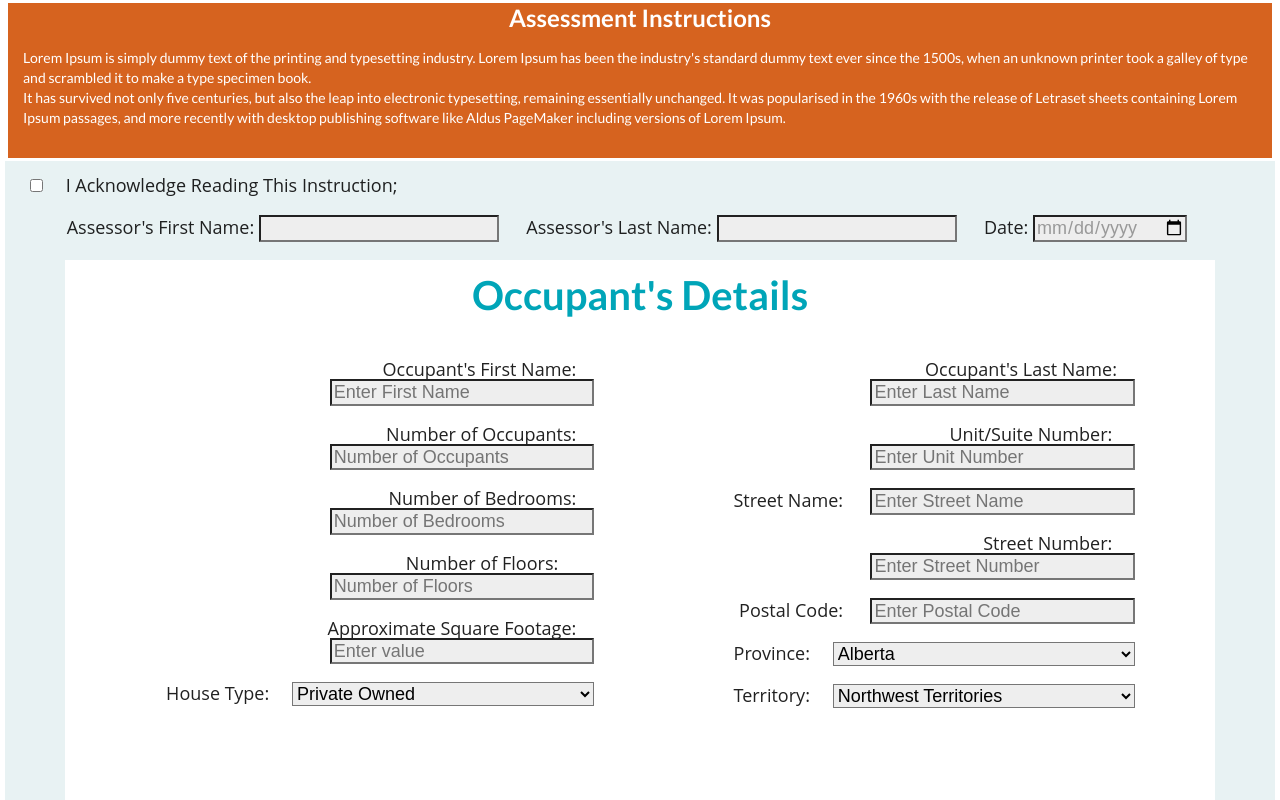
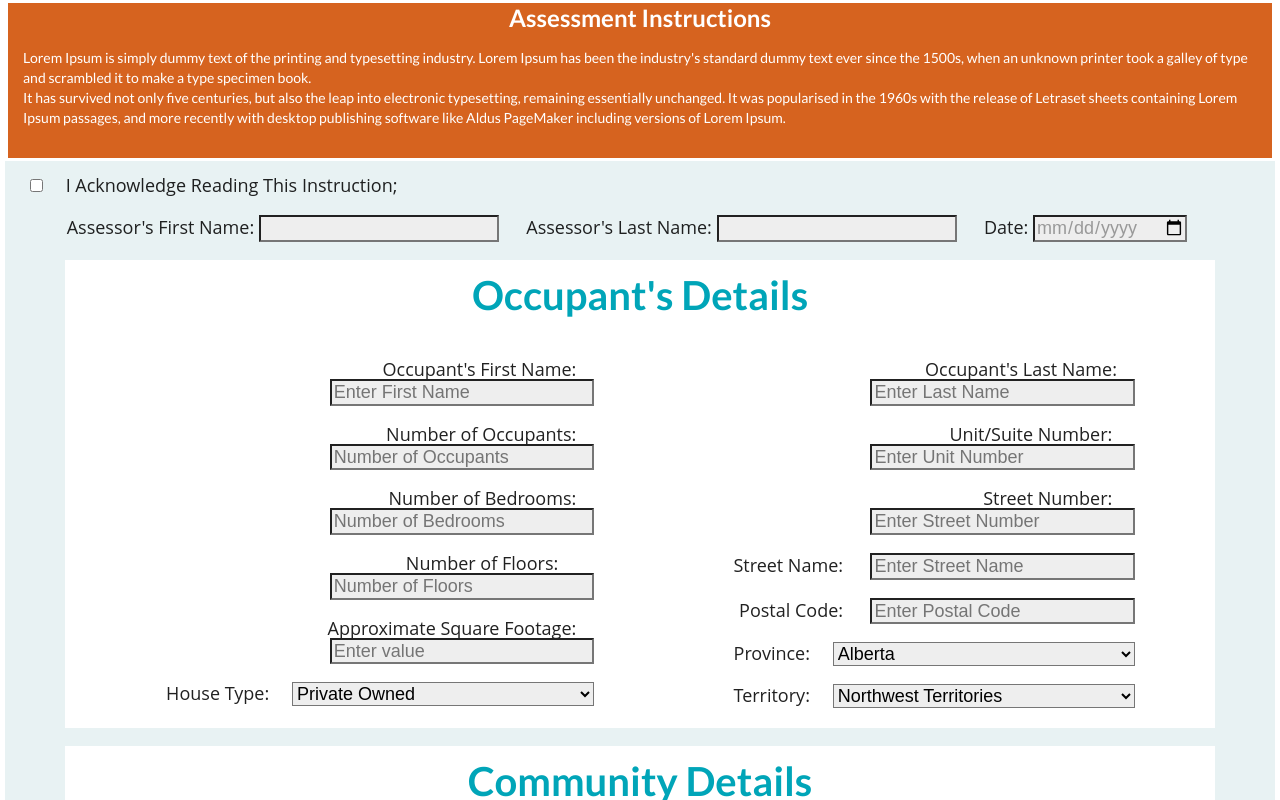
Before and after one commit to GGupta721/HSAtest, a React (Create React App) app in the folder hsatest/: page / in a window 1280 px wide. Shown: the top 800 px of the page. Built offline with nearby package versions, Linux system fonts and the light colour scheme; what google-maps-react would draw is missing.

Commit message:
SubmitFunctionality

```diff
--- a/hsatest/src/components/Form/details/occupantDetails.js
+++ b/hsatest/src/components/Form/details/occupantDetails.js
@@ -21,14 +21,13 @@
                     <option value="Band Housing">Social House</option>
                 </select><br/><p/>
 
-                <br/><br/><br/><br/><br/><br/><br/><br/><br/><br/>
             </section>
             {/* Address:&emsp; <MapContainer/> */}
             <section className="block right">
                 &emsp; Occupant's Last Name:&emsp; <input type="text" placeholder= "Enter Last Name"/><p/>
                 Unit/Suite Number: &emsp; <input type="value" placeholder="Enter Unit Number"/><p/>
+                Street Number: &emsp; <input type="value" placeholder="Enter Street Number"/><p/>
                 Street Name: &emsp; <input type="text" placeholder="Enter Street Name"/><p/>
-                Street Number: &emsp; <input type="value" placeholder="Enter Street Number"/><p/>
                 Postal Code: &emsp; <input type="text" placeholder="Enter Postal Code"/><p/>
                 Province:&emsp; <Province /> <p/>
                 Territory:&emsp; < Territory /> <p/>
--- a/hsatest/src/components/Form/form.js
+++ b/hsatest/src/components/Form/form.js
@@ -6,12 +6,31 @@
 import InteriorDetails from "./InteriorDetails/InteriorDetails";
 
 class Form extends Component {
+    constructor(props) {
+        super(props);
+        this.state = {
+          value: 'Your filled form has been submitted.'
+        };
+
+        this.handleChange = this.handleChange.bind(this);
+        this.handleSubmit = this.handleSubmit.bind(this);
+      }
+
+      handleChange(event) {
+        this.setState({value: event.target.value});
+      }
+
+      handleSubmit(event) {
+        alert('An essay was submitted: ' + this.state.value);
+        event.preventDefault();
+      }
+
     render() {
         return (
             <div className="form-div">
             <p/>
                 <div>
-                    <form className="form">
+                    <form className="form" onSubmit={this.handleSubmit}>
                             <div className="rightIndent">
                                 <input type="checkbox" />&emsp;
                                 I Acknowledge Reading This Instruction; <br/><br/>&emsp;&nbsp;&nbsp;&nbsp;
@@ -38,6 +57,7 @@
                                 <h1 className="blue"> Interior Details</h1><p/>
                                 <InteriorDetails/>
                             </div>
+                            <input type="submit" value="submit"></input>
                     </form>
                 </div>
             </div>
```
